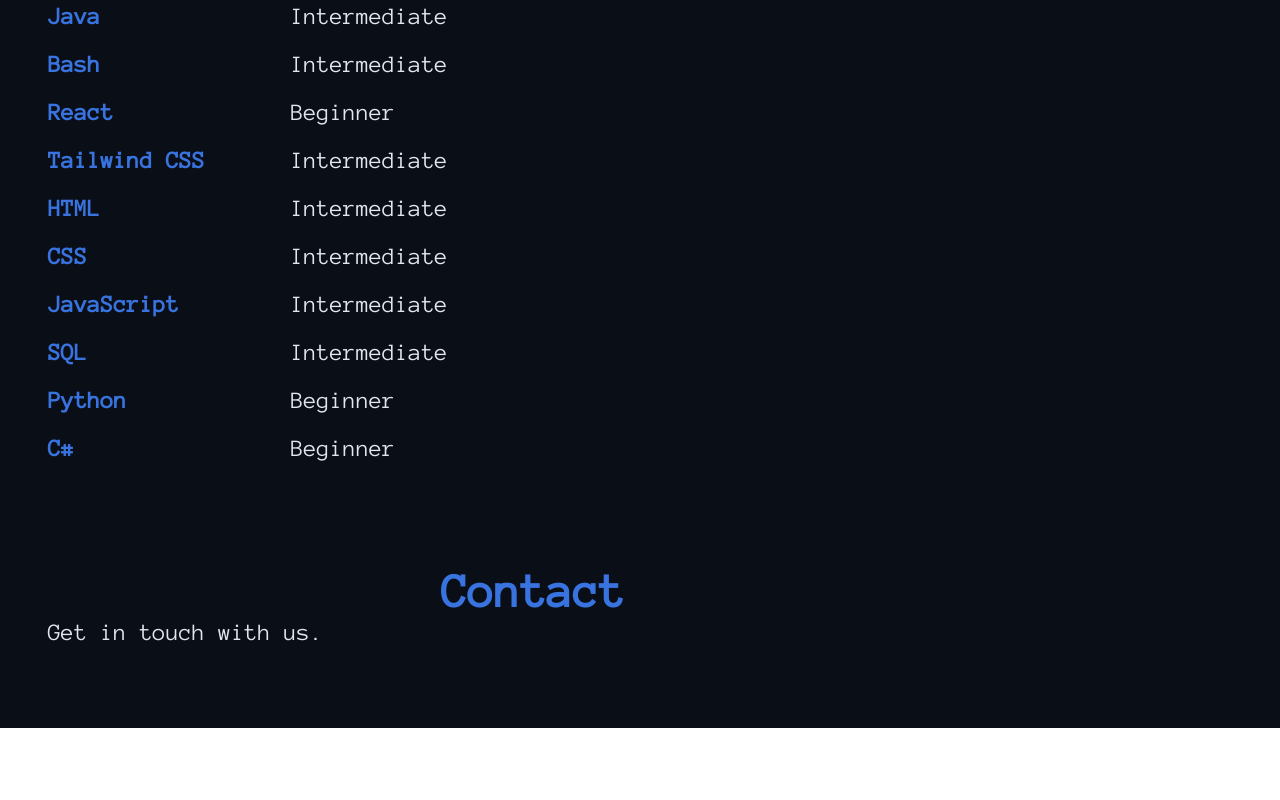
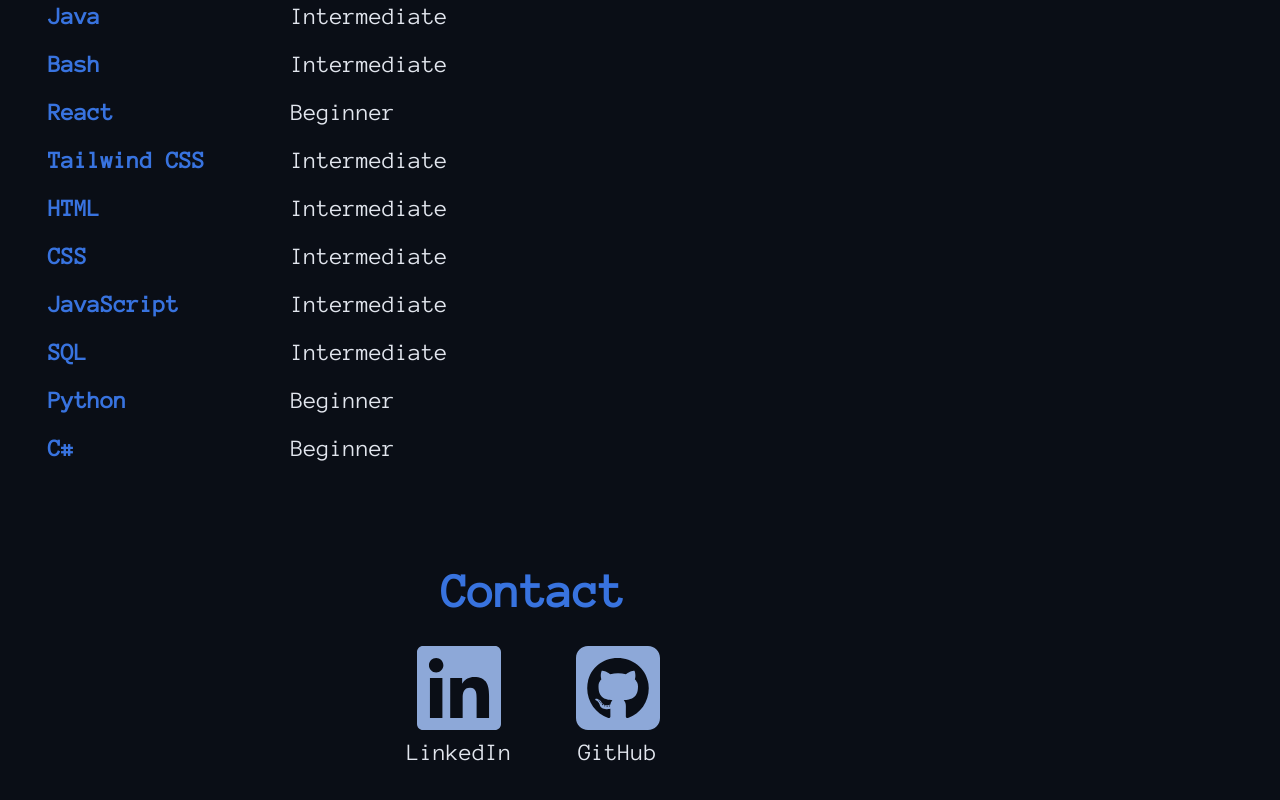
Before and after one commit to Marek324/Personal-page, a React (Vite) app: page / in a window 1280 px wide. Shown: the part 1352-2152 px from the top of the page. Before the commit the page ends 2080 px from the top, so only its background shows below. Built offline with nearby package versions, Linux system fonts and the light colour scheme.

Commit message:
Working version of Contacts section

```diff
--- a/package.json
+++ b/package.json
@@ -10,6 +10,11 @@
     "preview": "vite preview"
   },
   "dependencies": {
+    "@fortawesome/fontawesome-svg-core": "^6.5.2",
+    "@fortawesome/free-brands-svg-icons": "^6.5.2",
+    "@fortawesome/free-regular-svg-icons": "^6.5.2",
+    "@fortawesome/free-solid-svg-icons": "^6.5.2",
+    "@fortawesome/react-fontawesome": "^0.2.2",
     "i18next": "^23.11.5",
     "i18next-http-backend": "^2.5.2",
     "react": "^18.2.0",
--- a/src/components/Contact/ContactItem.tsx
+++ b/src/components/Contact/ContactItem.tsx
@@ -1,3 +1,31 @@
-function ContactItem() {}
+import { FontAwesomeIcon } from "@fortawesome/react-fontawesome";
+import { IconProp } from "@fortawesome/fontawesome-svg-core";
+
+interface ContactItemProps {
+    name: string;
+    link: string;
+    icon: IconProp;
+}
+
+function ContactItem(props: ContactItemProps) {
+    const { name, link, icon } = props;
+
+    return (
+        <div className="flex flex-col py-6 px-8">
+            <a
+                href={link}
+                target="_blank"
+                rel="noreferrer"
+                className="text-center group"
+            >
+                <FontAwesomeIcon
+                    icon={icon}
+                    className="text-8xl text-primary group-hover:text-accent transition-colors duration-300"
+                />
+                <h2 className="">{name}</h2>
+            </a>
+        </div>
+    );
+}
 
 export default ContactItem;
--- a/src/components/sections/Contact.tsx
+++ b/src/components/sections/Contact.tsx
@@ -1,4 +1,21 @@
 import { useTranslation } from "react-i18next";
+import ContactItem from "../Contact/ContactItem";
+
+import { IconProp } from "@fortawesome/fontawesome-svg-core";
+import { faLinkedin, faSquareGithub } from "@fortawesome/free-brands-svg-icons";
+
+const contactItems = [
+    {
+        name: "LinkedIn",
+        link: "https://www.linkedin.com/in/hric-marek/",
+        icon: faLinkedin as IconProp,
+    },
+    {
+        name: "GitHub",
+        link: "https://github.com/Marek324",
+        icon: faSquareGithub as IconProp,
+    },
+];
 
 function Contact() {
     const { t } = useTranslation();
@@ -7,7 +24,16 @@
             <h2 className="text-5xl font-bold text-center text-accent">
                 {t("contact")}
             </h2>
-            <p>Get in touch with us.</p>
+            <div className="flex justify-center items-center">
+                {contactItems.map((item, index) => (
+                    <ContactItem
+                        key={index}
+                        name={item.name}
+                        link={item.link}
+                        icon={item.icon}
+                    />
+                ))}
+            </div>
         </section>
     );
 }
```
Also changed, not shown: 1 other file (tests, documents, lock files or other folders).
